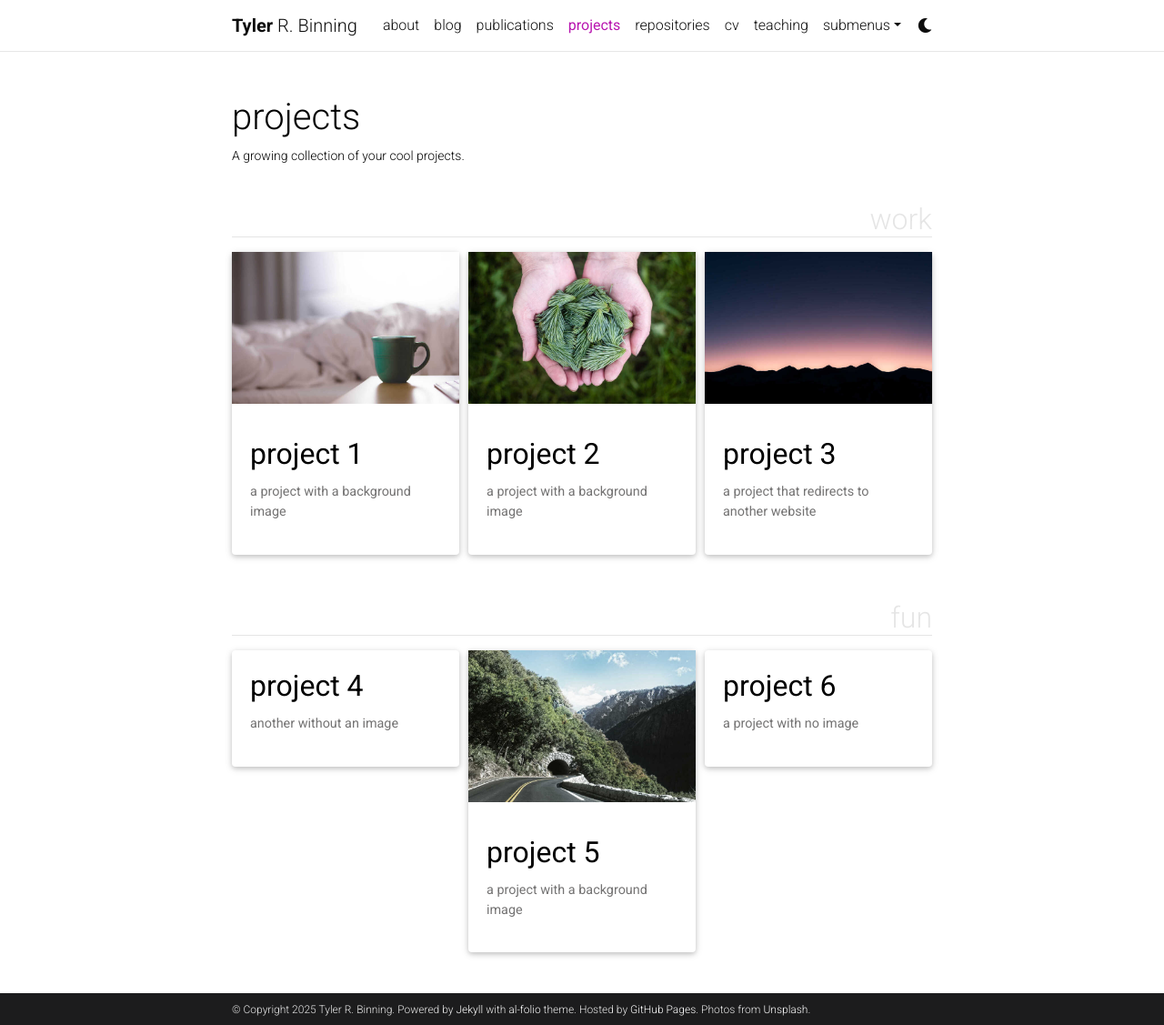
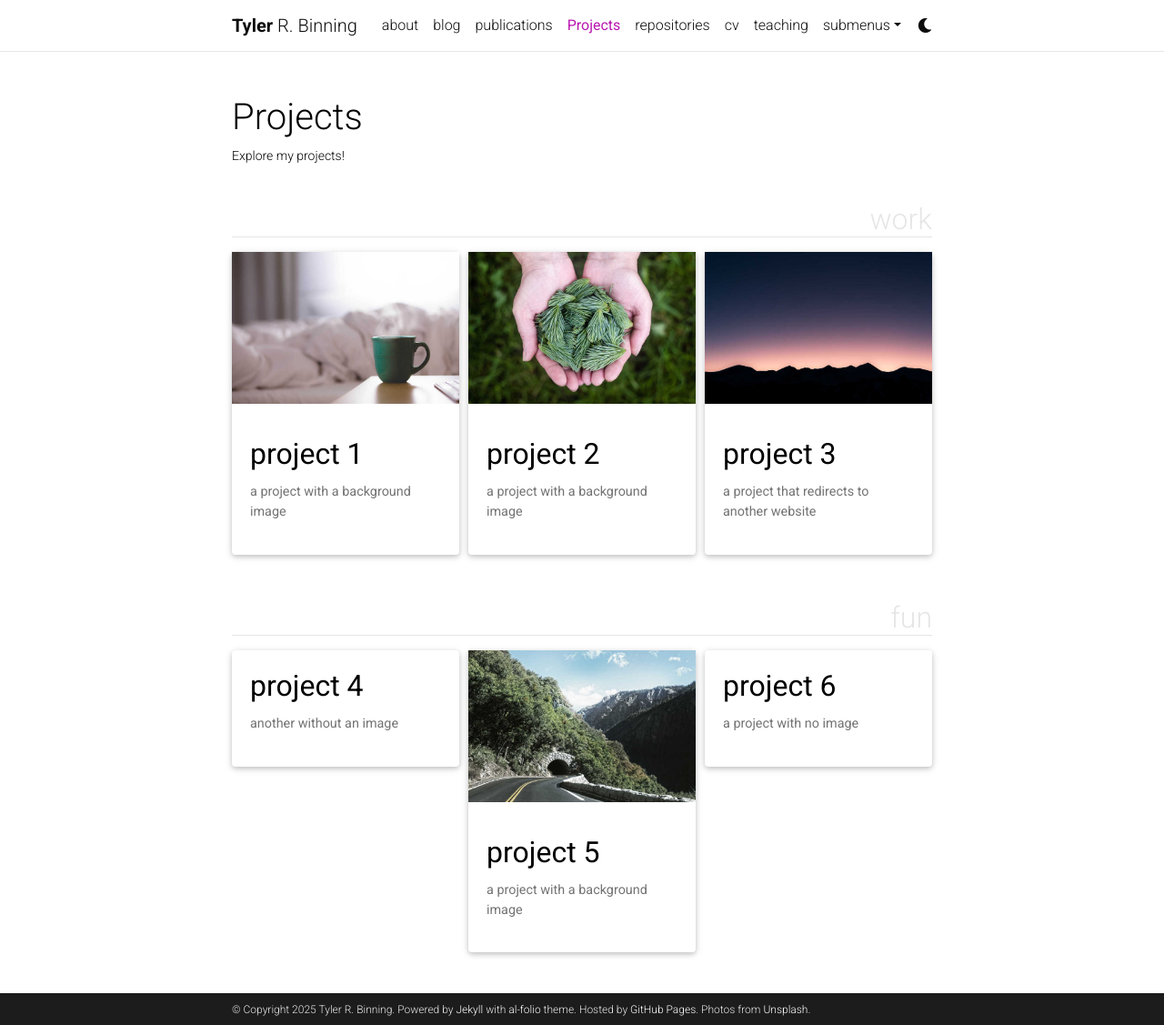
Before and after one commit to tybinning/portfolio-upgraded, a Jekyll site: the page built from _pages/projects.md, in a window 1280 px wide and 1127 px high. Shown: the whole window at 91% size. Built offline with Jekyll 4.4.1, drawn with Linux system fonts in a browser that asks for light colours; full-size pictures stand in for the smaller copies a plugin makes; comment, search, counter and statistics services are not loaded; a style sheet for code colours, icons or effects is not loaded.

```diff
--- a/_pages/projects.md
+++ b/_pages/projects.md
@@ -1,8 +1,8 @@
 ---
 layout: page
-title: projects
+title: Projects
 permalink: /projects/
-description: A growing collection of your cool projects.
+description: Explore my projects!
 nav: true
 nav_order: 2
 display_categories: [work, fun]
```
Also changed, not shown: _pages/about.md (+1 -1 lines).
